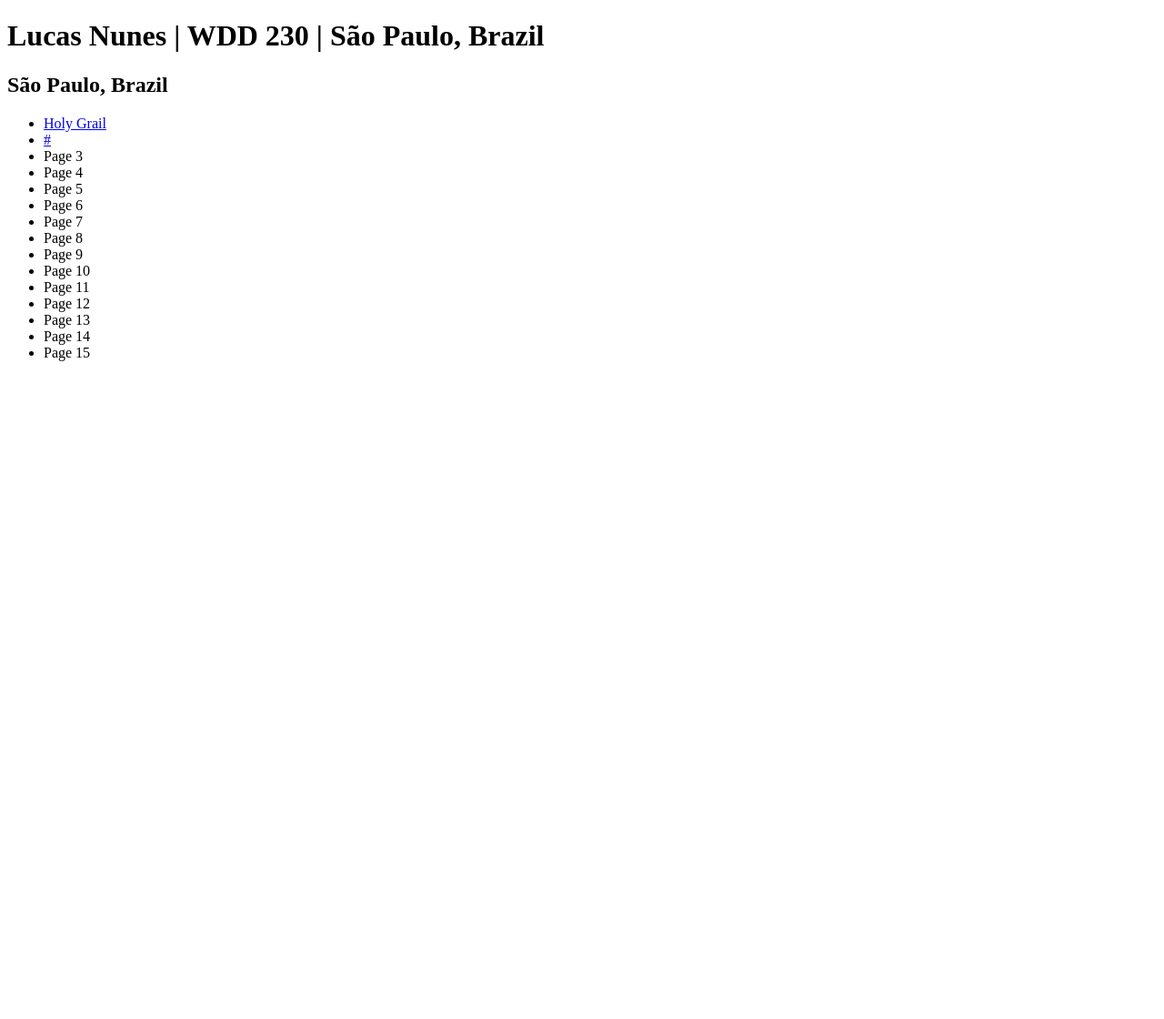
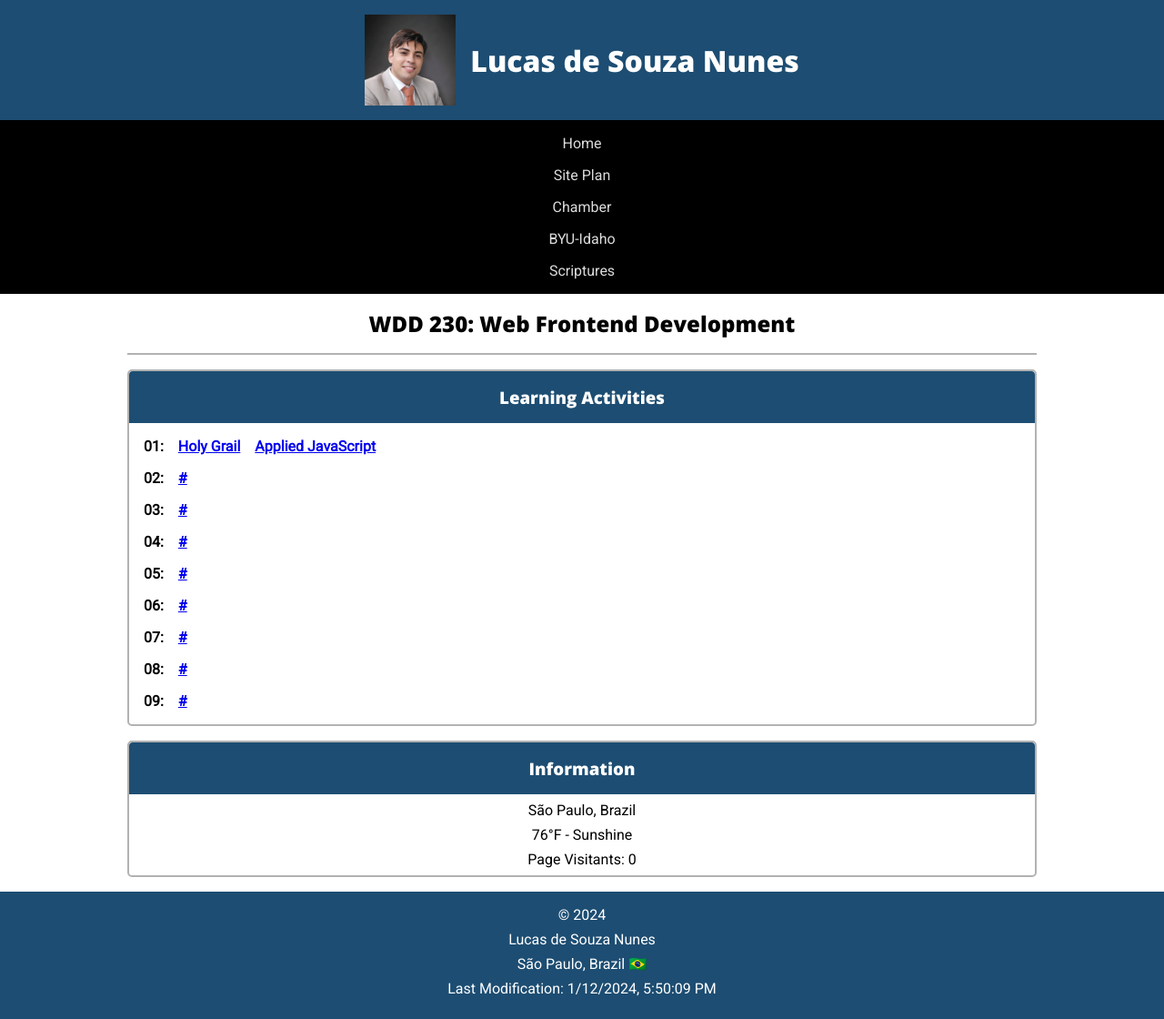
Before and after one commit to ToKolob/wdd230, a plain HTML site: page index.html in a window 1280 px wide. Shown: the whole page at 91% size. Before the commit the page ends 800 px from the top, so only its background shows below. Drawn offline with nearby package versions, Linux system fonts and the light colour scheme.

Commit message:
home wdd230

```diff
--- a/index.html
+++ b/index.html
@@ -3,31 +3,60 @@
 <head>
   <meta charset="UTF-8">
   <meta name="viewport" content="width=device-width, initial-scale=1.0">
-  <title>Lucas Nunes | WDD 230 | São Paulo, Brazil</title>
+  <meta name="description" content="WDD 230 - Web Frontend Development at BYUI - Lucas Nunes - Visit our course assignment portal for hands-on projects, interactive learning, and real-world web development experiences. Enhance your skills in HTML, CSS, and JavaScript. Join us on a journey to master the art of building modern and responsive web interfaces. Stay updated on the latest web development trends and techniques.">
+  <meta name="author" content="Lucas Nunes">
+  <link rel="stylesheet" href="./styles/base.css"><title>Lucas Nunes - WDD 230 - Web Frontend Development</title>
+
 </head>
 <body>
-  <h1>Lucas Nunes | WDD 230 | São Paulo, Brazil</h1>
-  <h2>São Paulo, Brazil</h2>
+  <header>
+    <img src="./images/self.jpg" alt="Lucas Nunes">
+    <h1>Lucas de Souza Nunes</h1>
+  </header>
+  <nav>
+    <a href="#">Home</a>
+    <a href="#">Site Plan</a>
+    <a href="#">Chamber</a>
+    <a href="https://www.byui.edu/">BYU-Idaho</a>
+    <a href="https://www.churchofjesuschrist.org/study/scriptures/dc-testament/dc/122?lang=eng&id=p4-p9" target="_blank" rel="external">Scriptures</a>
 
-  <nav class="navigation">
-    <ul>
-      <li><a href="./week01/holygrail.html">Holy Grail</a></li>
-      <li><a href="#">#</a></li>
-      <li>Page 3</li>
-      <li>Page 4</li>
-      <li>Page 5</li>
-      <li>Page 6</li>
-      <li>Page 7</li>
-      <li>Page 8</li>
-      <li>Page 9</li>
-      <li>Page 10</li>
-      <li>Page 11</li>
-      <li>Page 12</li>
-      <li>Page 13</li>
-      <li>Page 14</li>
-      <li>Page 15</li>
-    </ul>
   </nav>
+  <main>
+    <h2>WDD 230: Web Frontend Development</h2>
+    <section class="card">
+      <h3>Learning Activities</h3>
+      <ul>
+        <li>01:
+          <a href="./week01/holygrail.html"> Holy Grail</a>
+          <a href="./week01/applied-javascript-activity.html">Applied JavaScript</a>
+        </li>
+        <li>02:<a href="#">#</a></li>
+        <li>03:<a href="#">#</a></li>
+        <li>04:<a href="#">#</a></li>
+        <li>05:<a href="#">#</a></li>
+        <li>06:<a href="#">#</a></li>
+        <li>07:<a href="#">#</a></li>
+        <li>08:<a href="#">#</a></li>
+        <li>09:<a href="#">#</a></li>
+      </ul>
 
+
+    </section>
+    <section class="card information">
+      <h3>Information</h3>
+      <!-- Information place holder -->
+      <p>São Paulo, Brazil</p>
+      <p> 76°F - Sunshine</p>
+      <p>Page Visitants: 0</p>
+    </section>
+  </main>
+  <footer>
+    <p id="currentdate"></p>
+    <p>Lucas de Souza Nunes</p>
+    <p>São Paulo, Brazil &#x1F1E7;&#x1F1F7;</p>
+    <p id="lastModified"></p>
+  </footer>
+
+ <script src="scripts/getdates.js"></script>
 </body>
 </html>
--- /dev/null
+++ b/scripts/getdates.js
@@ -0,0 +1,13 @@
+//the copyright year (the current year) in the footer's first paragraph
+function getCopyrightYear() {
+  const year = new Date().getFullYear();
+  return `&copy ${year}`
+}
+//the date the document was last modified in the second paragraph
+function getLastModified() {
+  const date = new Date(document.lastModified);
+  return date.toLocaleString();
+}
+
+document.getElementById("currentdate").innerHTML = getCopyrightYear();
+document.getElementById("lastModified").innerHTML = `Last Modification: ${getLastModified()} `;
--- /dev/null
+++ b/styles/base.css
@@ -0,0 +1,96 @@
+@import url('https://fonts.googleapis.com/css2?family=Open+Sans:wght@800&family=Roboto:wght@400&display=swap');
+
+body{
+  font-family: 'Roboto', sans-serif;
+}
+h1, h2, h3, h4, h5, h6 {
+  font-family: 'Open Sans', sans-serif;
+}
+*{
+  margin : 0;
+  padding : 0;
+}
+main {
+  max-width: 1000px;
+  margin: 0 auto;
+}
+.card{
+  border: 2px solid rgba(0,0,0,.3);
+  display: grid;
+  grid-template-columns: 1fr;
+  border-radius: 5px;
+  margin-bottom: 1rem;
+}
+
+header {
+  display: flex;
+  align-items: center;
+  justify-content: center;
+  padding: 1rem;
+  text-align: center;
+  gap: 1rem;
+  background-color: #1d4d72 ;
+  color: white;
+}
+header img{
+  max-height: 100px;
+}
+nav{
+  display: flex;
+  justify-content: center;
+  flex-direction: column;
+  align-items: center;
+  gap: 1rem;
+  padding: 1rem;
+  background-color: black;
+  color: white;
+}
+nav a{
+  text-decoration: none;
+  color: gainsboro;
+  transition: 0.5s;
+}
+nav a:hover{
+  color: white;
+  text-shadow: 1px 1px 5px white;
+  transition: 0.5s;
+}
+h2{
+  text-align: center;
+  margin-bottom: 1rem;
+  border-bottom: 2px solid rgba(0,0,0,.3);
+  padding: 1rem;
+}
+.card h3{
+  text-align: center;
+  padding: 1rem;
+  background-color: #1d4d72;
+  color: white;
+  border-top-left-radius: 4px;
+  border-top-right-radius: 4px;
+}
+ul{
+  display: flex;
+  flex-direction: column;
+  gap: 1rem;
+  padding: 1rem;
+  list-style: none;
+  font-weight: bold;
+}
+li{
+  display: flex;
+  gap: 1rem;
+}
+footer{
+  text-align: center;
+  padding: 1rem;
+  background-color: #1d4d72;
+  color: white;
+}
+footer p{
+  margin-bottom: 0.5rem;
+}
+.information *{
+  text-align: center;
+  margin-bottom: 0.5rem;
+}
--- /dev/null
+++ b/week01/styles/applied-javascript-activity.css
@@ -0,0 +1,50 @@
+* {
+	box-sizing:border-box;
+}
+body {
+	display: flex;
+	flex-direction: column;
+	align-items: center;
+	justify-content: center;
+	font-size: 16px;
+	font-family: Roboto, Helvetica, sans-serif;
+}
+
+h2 {
+	margin-bottom: .5rem;
+}
+main {
+	border: 1px solid rgba(0,0,0,.1);
+	padding: 1rem;
+	background-color: #bed;
+	box-shadow: 0 0 20px rgba(0,0,0,.3);
+}
+
+div {
+	margin: 1rem;
+	border:1px solid rgba(0,0,0,.1);
+	padding: .5rem;
+	background-color:#eee;
+	font-size: smaller;
+}
+
+.step-reset {
+  counter-reset: step+4;
+}
+.step {
+  counter-increment: step;
+}
+.step::before {
+  content: '#' counter(step) ':  ';
+  color: green;
+}
+
+input {padding: .5rem;}
+
+aside{
+	margin: 1rem;
+	border: 1px solid rgba(0,0,0,.1);
+	padding: .5rem;
+	background-color: #ffeebb;
+	color: #000;
+}
```
Also changed, not shown: week01/applied-javascript-activity.html (added, +24 -0 lines), week01/scripts/applied-javascript-activity.js (added, +48 -0 lines), images/self.jpg (added).
